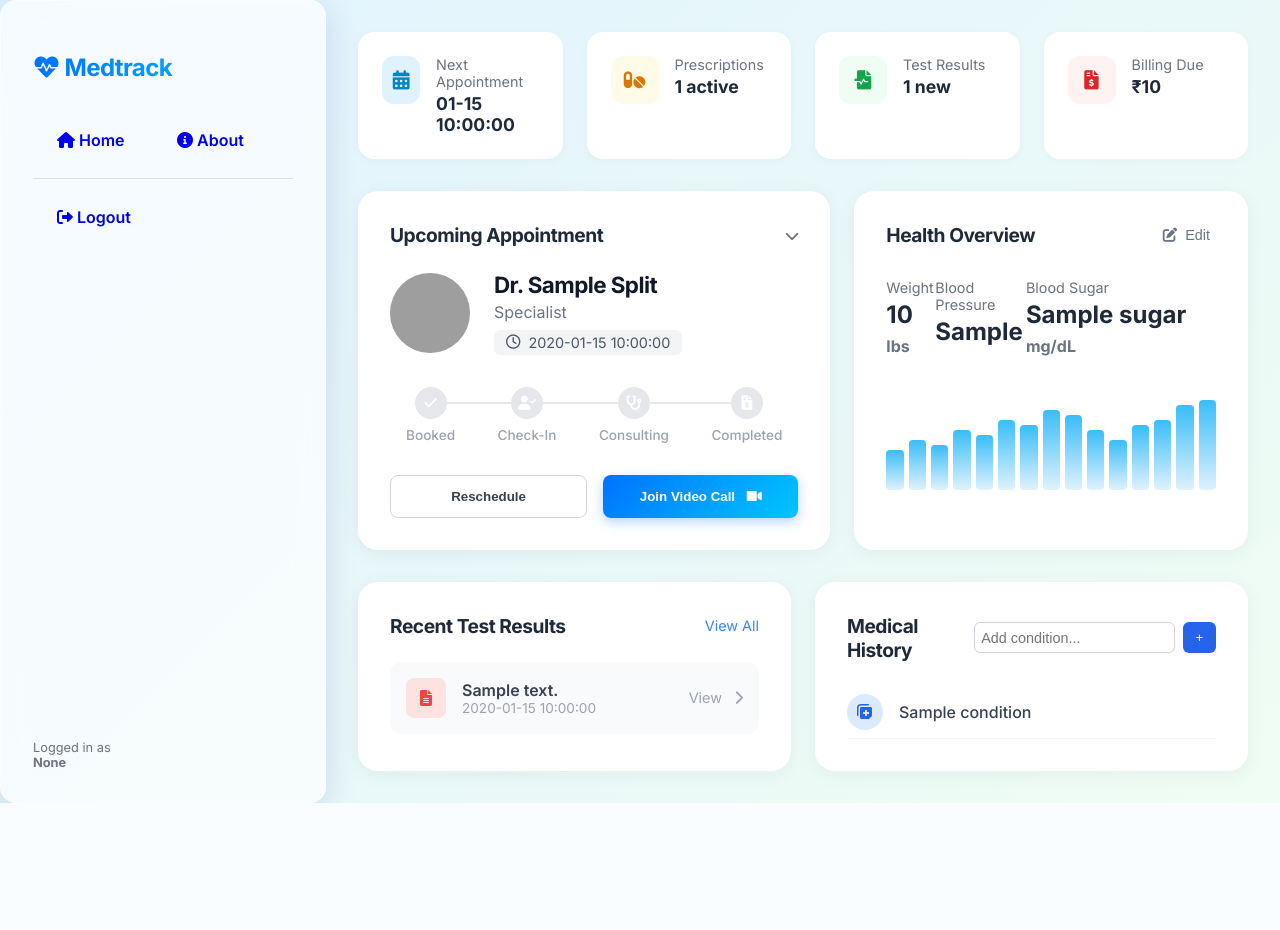
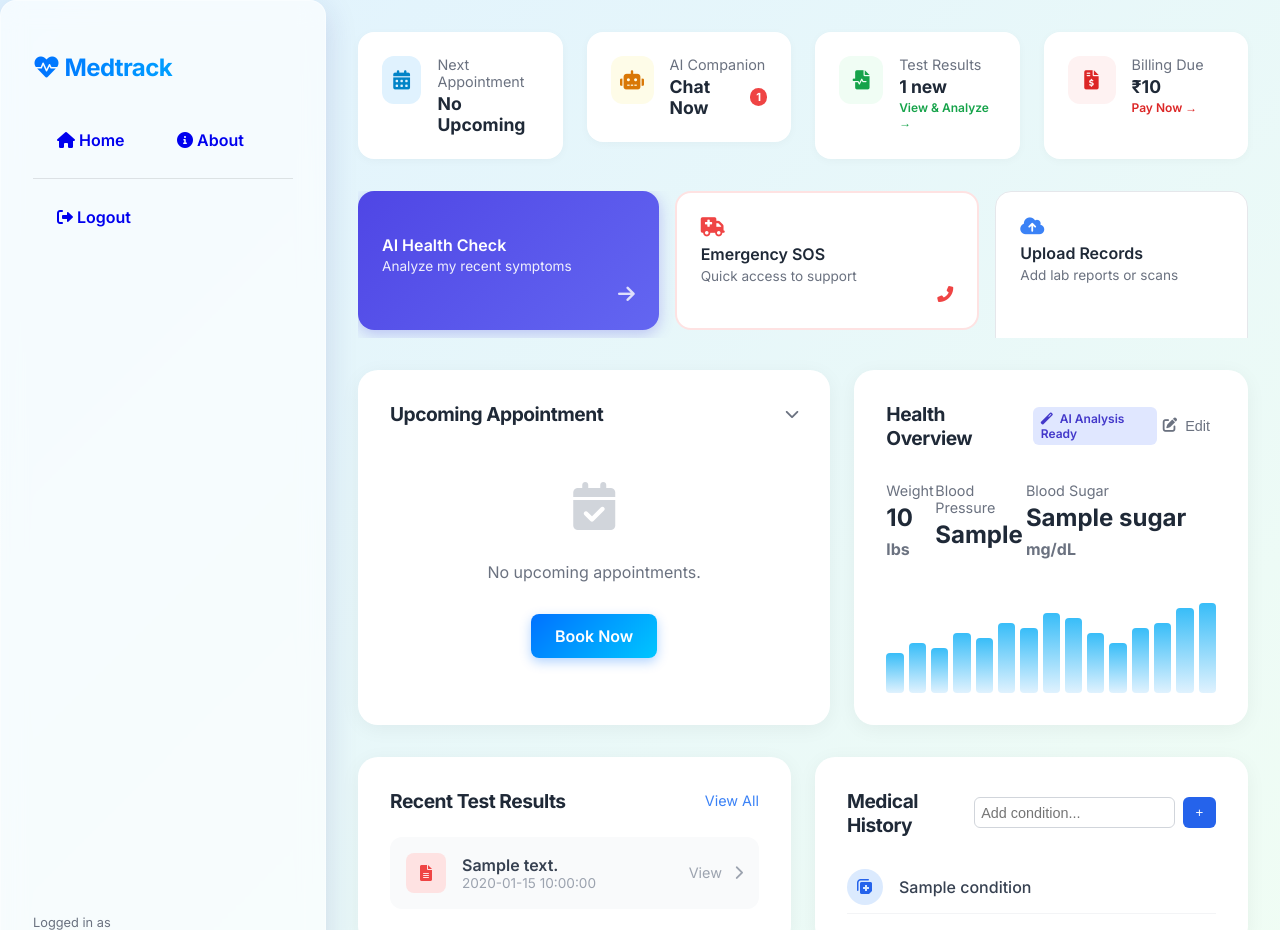
Before and after one commit to prasannabme2022/AWS-Captone-project, a Flask app: template templates/patient/dashboard.html in a window 1280 px wide. Shown: the top 930 px of the page. Before the commit the page ends 803 px from the top, so only its background shows below. Run offline with Flask 3, Linux system fonts and the light colour scheme; the template is opened without the code that fills it: most values are stand-ins (such as "Sample title", 1, 10 or a date in 2020); grey boxes are pictures that could not be loaded.

Commit message:
feat: Enhance patient dashboard with smart widgets, action strip, and message notifications

```diff
--- a/templates/patient/dashboard.html
+++ b/templates/patient/dashboard.html
@@ -8,32 +8,42 @@
         style="display: grid; grid-template-columns: repeat(auto-fit, minmax(200px, 1fr)); gap: 1.5rem; margin-bottom: 2rem;">
         <!-- Stat 1: Upcoming -->
         <div
-            style="background: white; padding: 1.5rem; border-radius: 16px; box-shadow: 0 2px 10px rgba(0,0,0,0.03); display: flex; align-items: flex-start; gap: 1rem;">
+            style="background: white; padding: 1.5rem; border-radius: 16px; box-shadow: 0 2px 10px rgba(0,0,0,0.03); display: flex; align-items: flex-start; gap: 1rem; position: relative; overflow: hidden;">
             <div
                 style="width: 48px; height: 48px; background: #e0f2fe; border-radius: 12px; display: flex; align-items: center; justify-content: center; color: #0284c7; font-size: 1.2rem;">
                 <i class="fas fa-calendar-alt"></i>
             </div>
             <div>
                 <div style="font-size: 0.9rem; color: #6b7280; margin-bottom: 0.2rem;">Next Appointment</div>
-
+                {% set upcoming = appointments | selectattr('status', 'equalto', 'BOOKED') | first %}
                 <div style="font-weight: 700; color: #1f2937; font-size: 1.1rem;">
                     {{ upcoming.appointment_date[5:] if upcoming and upcoming.appointment_date else 'No Upcoming' }}
                 </div>
             </div>
         </div>
 
-        <!-- Stat 2: Prescriptions -->
-        <div
-            style="background: white; padding: 1.5rem; border-radius: 16px; box-shadow: 0 2px 10px rgba(0,0,0,0.03); display: flex; align-items: flex-start; gap: 1rem;">
+        <!-- Stat 2: Check-In / Messages -->
+        <a href="{{ url_for('assistant') }}" style="text-decoration: none;">
+            <div style="background: white; padding: 1.5rem; border-radius: 16px; box-shadow: 0 2px 10px rgba(0,0,0,0.03); display: flex; align-items: flex-start; gap: 1rem; transition: transform 0.2s;"
+                onmouseover="this.style.transform='translateY(-2px)'" onmouseout="this.style.transform='translateY(0)'">
                 <div
                     style="width: 48px; height: 48px; background: #fefce8; border-radius: 12px; display: flex; align-items: center; justify-content: center; color: #d97706; font-size: 1.2rem;">
-                <i class="fas fa-pills"></i>
+                    <i class="fas fa-robot"></i>
                 </div>
                 <div>
-                <div style="font-size: 0.9rem; color: #6b7280; margin-bottom: 0.2rem;">Prescriptions</div>
-                <div style="font-weight: 700; color: #1f2937; font-size: 1.1rem;">{{ prescriptions_count }} active</div>
+                    <div style="font-size: 0.9rem; color: #6b7280; margin-bottom: 0.2rem;">AI Companion</div>
+                    <div
+                        style="font-weight: 700; color: #1f2937; font-size: 1.1rem; display: flex; align-items: center; gap: 0.5rem;">
+                        Chat Now
+                        {% if messages_count > 0 %}
+                        <span
+                            style="background: #ef4444; color: white; font-size: 0.7rem; padding: 2px 6px; border-radius: 99px;">{{
+                            messages_count }}</span>
+                        {% endif %}
                     </div>
                 </div>
+            </div>
+        </a>
 
         <!-- Stat 3: Test Results -->
         <div
@@ -45,6 +55,10 @@
             <div>
                 <div style="font-size: 0.9rem; color: #6b7280; margin-bottom: 0.2rem;">Test Results</div>
                 <div style="font-weight: 700; color: #1f2937; font-size: 1.1rem;">{{ new_results_count }} new</div>
+                {% if new_results_count > 0 %}
+                <div style="font-size: 0.75rem; color: #16a34a; font-weight: 600; cursor: pointer; margin-top: 0.2rem;">
+                    View & Analyze &rarr;</div>
+                {% endif %}
             </div>
         </div>
 
@@ -58,8 +72,53 @@
             <div>
                 <div style="font-size: 0.9rem; color: #6b7280; margin-bottom: 0.2rem;">Billing Due</div>
                 <div style="font-weight: 700; color: #1f2937; font-size: 1.1rem;">₹{{ unpaid_balance }}</div>
+                {% if unpaid_balance > 0 %}
+                <a href="{{ url_for('patient_invoices') }}"
+                    style="font-size: 0.75rem; color: #dc2626; font-weight: 600; text-decoration: none; display: block; margin-top: 0.2rem;">Pay
+                    Now &rarr;</a>
+                {% endif %}
             </div>
         </div>
+    </div>
+
+    <!-- Smart Action Strip -->
+    <div style="display: flex; gap: 1rem; margin-bottom: 2rem; overflow-x: auto; padding-bottom: 0.5rem;">
+        <!-- AI checkup -->
+        <div
+            style="flex: 1; min-width: 200px; background: linear-gradient(135deg, #4f46e5, #6366f1); padding: 1.5rem; border-radius: 16px; color: white; display: flex; flex-direction: column; justify-content: space-between; cursor: pointer; box-shadow: 0 4px 15px rgba(79, 70, 229, 0.3);">
+            <div>
+                <i class="fas fa-sparkles" style="font-size: 1.2rem; margin-bottom: 0.5rem; opacity: 0.9;"></i>
+                <div style="font-weight: 600; margin-bottom: 0.2rem;">AI Health Check</div>
+                <div style="font-size: 0.85rem; opacity: 0.9;">Analyze my recent symptoms</div>
+            </div>
+            <div style="align-self: flex-end; font-size: 1.2rem; opacity: 0.8;"><i class="fas fa-arrow-right"></i>
+            </div>
+        </div>
+
+        <!-- Emergency SOS -->
+        <div style="flex: 1; min-width: 200px; background: white; border: 2px solid #fee2e2; padding: 1.5rem; border-radius: 16px; display: flex; flex-direction: column; justify-content: space-between; cursor: pointer; transition: all 0.2s;"
+            onmouseover="this.style.borderColor='#ef4444'; this.style.background='#fef2f2'">
+            <div>
+                <i class="fas fa-ambulance" style="color: #ef4444; font-size: 1.2rem; margin-bottom: 0.5rem;"></i>
+                <div style="font-weight: 600; color: #1f2937; margin-bottom: 0.2rem;">Emergency SOS</div>
+                <div style="font-size: 0.85rem; color: #6b7280;">Quick access to support</div>
+            </div>
+            <div style="align-self: flex-end; color: #ef4444;"><i class="fas fa-phone-alt"></i></div>
+        </div>
+
+        <!-- Upload Records -->
+        <a href="{{ url_for('patient_vault') }}" style="text-decoration: none; flex: 1; min-width: 200px;">
+            <div style="height: 100%; background: white; border: 1px solid #e5e7eb; padding: 1.5rem; border-radius: 16px; display: flex; flex-direction: column; justify-content: space-between; cursor: pointer; transition: background 0.2s;"
+                onmouseover="this.style.background='#f9fafb'">
+                <div>
+                    <i class="fas fa-cloud-upload-alt"
+                        style="color: #3b82f6; font-size: 1.2rem; margin-bottom: 0.5rem;"></i>
+                    <div style="font-weight: 600; color: #1f2937; margin-bottom: 0.2rem;">Upload Records</div>
+                    <div style="font-size: 0.85rem; color: #6b7280;">Add lab reports or scans</div>
+                </div>
+                <div style="align-self: flex-end; color: #3b82f6;"><i class="fas fa-plus"></i></div>
+            </div>
+        </a>
     </div>
 
     <!-- Main Content Grid -->
@@ -164,7 +223,12 @@
         <div
             style="background: white; padding: 2rem; border-radius: 20px; box-shadow: 0 4px 20px rgba(0,0,0,0.05); position: relative;">
             <div style="display: flex; justify-content: space-between; align-items: center; margin-bottom: 2rem;">
+                <div style="display: flex; align-items: center; gap: 1rem;">
                     <h3 style="margin: 0; color: #1f2937; font-size: 1.2rem;">Health Overview</h3>
+                    <span
+                        style="background: #e0e7ff; color: #4338ca; font-size: 0.75rem; padding: 4px 8px; border-radius: 6px; font-weight: 600;"><i
+                            class="fas fa-magic" style="margin-right: 4px;"></i> AI Analysis Ready</span>
+                </div>
                 <button onclick="document.getElementById('vitalsModal').style.display='flex'"
                     style="background: none; border: none; cursor: pointer; color: #6b7280; font-size: 0.9rem; display: flex; align-items: center; gap: 0.5rem;">
                     <i class="fas fa-edit"></i> Edit
@@ -241,6 +305,8 @@
         <div style="background: white; padding: 2rem; border-radius: 20px; box-shadow: 0 4px 20px rgba(0,0,0,0.05);">
             <div style="display: flex; justify-content: space-between; align-items: center; margin-bottom: 1.5rem;">
                 <h3 style="margin: 0; color: #1f2937; font-size: 1.2rem;">Medical History</h3>
+                <!-- View All Link (Hidden for now as distinct page doesn't exist, but ready for expansion) -->
+                <!-- <a href="#" style="font-size: 0.85rem; color: #3b82f6; text-decoration: none;">Full Record</a> -->
                 <!-- Add Condition Form -->
                 <form action="{{ url_for('add_medical_history') }}" method="POST" style="display: flex; gap: 0.5rem;">
                     <input type="text" name="condition" placeholder="Add condition..." required
```
Also changed, not shown: aws_setup.py (+16 -2 lines). Lines whose indentation alone changed are shown as unchanged.
